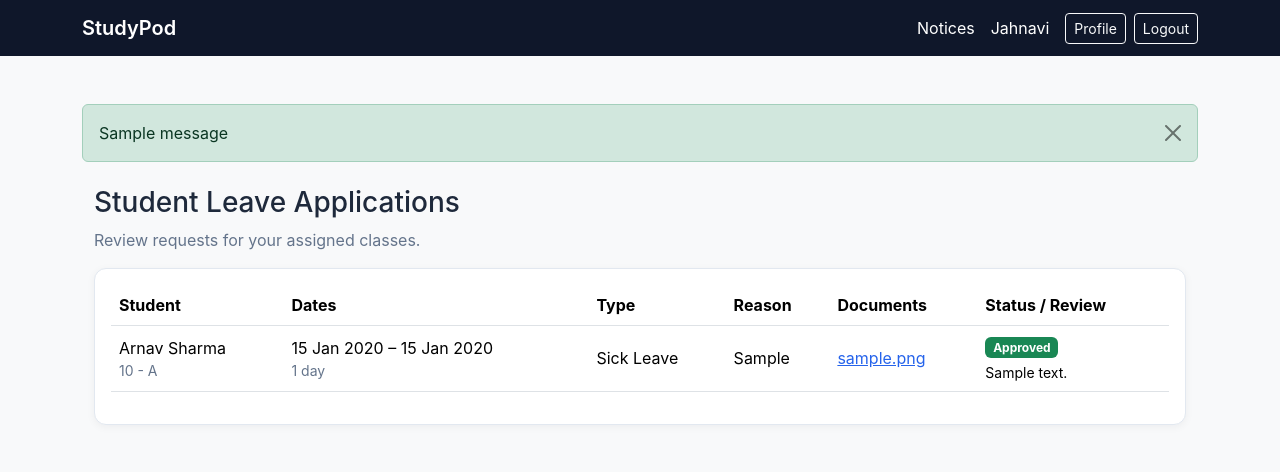
After one commit to jahnavi-deshkar/Study_Pod, a Django app: page /academics/teacher/leaves/ in a window 1280 px wide. The commit adds this page. Shown: the top 472 px of the page. Run offline with Django 5.2, Linux system fonts and the light colour scheme; a user stored in the database is signed in; data comes from the database, SQL or seed files in the repository; both versions use the stored data as it was after the commit; tables that the repository leaves empty hold one stand-in row (values such as "Sample post"); one stand-in notice (Sample message) is shown.

Commit message:
Updated frontend

```diff
--- a/academics/admin.py
+++ b/academics/admin.py
@@ -1,5 +1,5 @@
 from django.contrib import admin
-from .models import Class, DoubtAttachment, DoubtReply, DoubtThread, Subject, TeachingAssignment, Timetable, Notice
+from .models import Class, DoubtAttachment, DoubtReply, DoubtThread, LeaveApplication, LeaveAttachment, Subject, TeachingAssignment, Timetable, Notice
 from .models import Attendance
 
 admin.site.register(Class)
@@ -10,4 +10,6 @@ admin.site.register(Attendance)
 admin.site.register(DoubtThread)
 admin.site.register(DoubtAttachment)
 admin.site.register(DoubtReply)
+admin.site.register(LeaveApplication)
+admin.site.register(LeaveAttachment)
 admin.site.register(Timetable)
--- /dev/null
+++ b/academics/templates/academics/teacher_leave.html
@@ -0,0 +1,20 @@
+{% extends "accounts/base.html" %}
+{% block title %}Leave Review | StudyPod{% endblock %}
+{% block content %}
+<div class="container mt-4"><h1 class="h3">Student Leave Applications</h1><p class="text-muted">Review requests for your assigned classes.</p>
+<div id="reviewMessage"></div>
+<div class="card"><div class="card-body"><div class="table-responsive"><table class="table align-middle"><thead><tr><th>Student</th><th>Dates</th><th>Type</th><th>Reason</th><th>Documents</th><th>Status / Review</th></tr></thead><tbody>
+{% for application in applications %}<tr><td>{{ application.student.user.get_full_name|default:application.student.user.username }}<div class="small text-muted">{{ application.student_class }}</div></td><td>{{ application.start_date|date:"d M Y" }} – {{ application.end_date|date:"d M Y" }}<div class="small text-muted">{{ application.total_days }} day{{ application.total_days|pluralize }}</div></td><td>{{ application.get_leave_type_display }}</td><td>{{ application.reason }}</td><td>{% for attachment in application.attachments.all %}<a href="{% url 'leave_attachment_download' attachment.pk %}">{{ attachment.file.name|cut:"leave_attachments/" }}</a><br>{% empty %}—{% endfor %}</td><td>
+{% if application.status == "PENDING" %}<form class="leave-review-form" method="post" action="{% url 'leave_review_api' application.pk %}">{% csrf_token %}<textarea class="form-control form-control-sm mb-2" name="review_note" rows="2" placeholder="Instructor note (optional)"></textarea><div class="d-flex gap-2"><button class="btn btn-sm btn-success" name="status" value="APPROVED">Approve</button><button class="btn btn-sm btn-danger" name="status" value="REJECTED">Reject</button></div></form>{% else %}<span class="badge {% if application.status == "APPROVED" %}text-bg-success{% elif application.status == "REJECTED" %}text-bg-danger{% else %}text-bg-secondary{% endif %}">{{ application.get_status_display }}</span><div class="small mt-1">{{ application.review_note|default:"No instructor note." }}</div>{% endif %}</td></tr>
+{% empty %}<tr><td colspan="6" class="text-center text-muted">No leave applications found.</td></tr>{% endfor %}</tbody></table></div></div></div></div>
+<script>
+document.querySelectorAll(".leave-review-form").forEach(form => form.addEventListener("submit", async event => {
+    event.preventDefault();
+    const button = event.submitter, data = new FormData(form); data.set("status", button.value);
+    const response = await fetch(form.action, {method: "POST", body: data}), result = await response.json();
+    const box = document.getElementById("reviewMessage");
+    if (!response.ok) { box.textContent = result.error || "Could not save the review."; box.className = "alert alert-danger"; return; }
+    window.location.reload();
+}));
+</script>
+{% endblock %}
--- a/academics/urls.py
+++ b/academics/urls.py
@@ -4,6 +4,9 @@ from . import views
 
 
 urlpatterns = [
+    path("student/leave/", views.student_leave_page, name="student_leave_page"),
+    path("teacher/leaves/", views.teacher_leave_page, name="teacher_leave_page"),
+    path("parent/leaves/", views.parent_leave_page, name="parent_leave_page"),
     path("teacher/attendance/", views.teacher_attendance, name="teacher_attendance"),
     path("student/attendance/", views.student_attendance, name="academics_student_attendance"),
     path("discussions/", views.doubt_threads, name="doubt_threads"),
--- a/academics/views.py
+++ b/academics/views.py
@@ -3,10 +3,11 @@ from decimal import Decimal, InvalidOperation
 
 from django.contrib import messages
 from django.contrib.auth.decorators import login_required
-from django.db import models, transaction
+from django.core.paginator import EmptyPage, PageNotAnInteger, Paginator
+from django.db import IntegrityError, models, transaction
 from django.db.models import Avg, Count, DecimalField, ExpressionWrapper, F, Max, Min, Q, Sum, Value
 from django.db.models.functions import Coalesce
-from django.http import FileResponse, HttpResponseBadRequest, HttpResponseForbidden
+from django.http import FileResponse, HttpResponseBadRequest, HttpResponseForbidden, JsonResponse
 from django.shortcuts import get_object_or_404, redirect, render
 from django.urls import reverse
 from django.utils import timezone
@@ -14,11 +15,209 @@ from django.utils import timezone
 from accounts.models import StudentProfile
 from exam_engine.models import AssessmentAttempt, Question, StudentAnswer
 
-from .forms import AttendanceSelectionForm, DoubtInboxFilterForm, DoubtReplyForm, DoubtThreadForm
-from .models import Assessment, Attendance, Class, DoubtAttachment, DoubtReply, DoubtThread, Subject, TeachingAssignment, Timetable
+from .forms import AttendanceSelectionForm, DoubtInboxFilterForm, DoubtReplyForm, DoubtThreadForm, LeaveApplicationForm
+from .models import Assessment, Attendance, Class, DoubtAttachment, DoubtReply, DoubtThread, LeaveApplication, LeaveAttachment, Subject, TeachingAssignment, Timetable
 
 
 WEEKDAYS = tuple(Timetable.DayOfWeek.choices)
+
+
+def _leave_json(application):
+    return {
+        "id": application.pk,
+        "leave_type": application.leave_type,
+        "leave_type_display": application.get_leave_type_display(),
+        "start_date": application.start_date.isoformat(),
+        "end_date": application.end_date.isoformat(),
+        "total_days": application.total_days,
+        "reason": application.reason,
+        "parent_acknowledgement": application.parent_acknowledgement,
+        "status": application.status,
+        "status_display": application.get_status_display(),
+        "submission_date": application.created_at.isoformat(),
+        "review_note": application.review_note,
+        "reviewed_at": application.reviewed_at.isoformat() if application.reviewed_at else None,
+        "attachments": [
+            {"name": attachment.file.name.rsplit("/", 1)[-1], "url": reverse("leave_attachment_download", args=[attachment.pk])}
+            for attachment in application.attachments.all()
+        ],
+    }
+
+
+def _leave_access(user, application):
+    if user.role == "STUDENT":
+        return application.student.user_id == user.pk
+    if user.role == "PARENT":
+        return application.parent_acknowledgement and application.student.parent_id == getattr(
+            getattr(user, "parent_profile", None), "pk", None
+        )
+    if user.role == "TEACHER":
+        return TeachingAssignment.objects.filter(
+            teacher__user=user, student_class_id=application.student_class_id
+        ).exists()
+    return user.is_staff
+
+
+@login_required
+def student_leave_page(request):
+    if request.user.role != "STUDENT":
+        return redirect("dashboard")
+    applications = LeaveApplication.objects.filter(student=request.user.student_profile).prefetch_related(
+        "attachments"
+    )
+    today = timezone.localdate()
+    approved_days = sum(
+        application.total_days for application in applications.filter(
+            status=LeaveApplication.Status.APPROVED,
+            start_date__year=today.year,
+        )
+    )
+    return render(request, "academics/student_leave.html", {
+        "leave_form": LeaveApplicationForm(),
+        "applications": applications,
+        "approved_days": approved_days,
+        "pending_count": applications.filter(status=LeaveApplication.Status.PENDING).count(),
+        "rejected_count": applications.filter(status=LeaveApplication.Status.REJECTED).count(),
+        "current_year": today.year,
+    })
+
+
+@login_required
+def teacher_leave_page(request):
+    if request.user.role != "TEACHER" and not request.user.is_staff:
+        return redirect("dashboard")
+    applications = LeaveApplication.objects.select_related("student__user", "student_class").filter(
+        student_class__in=Class.objects.filter(teaching_assignments__teacher__user=request.user)
+    )
+    if request.user.is_staff and request.user.role != "TEACHER":
+        applications = LeaveApplication.objects.select_related("student__user", "student_class").all()
+    applications = applications.prefetch_related("attachments")
+    return render(request, "academics/teacher_leave.html", {"applications": applications})
+
+
+@login_required
+def parent_leave_page(request):
+    if request.user.role != "PARENT":
+        return redirect("dashboard")
+    applications = LeaveApplication.objects.filter(
+        student__parent=request.user.parent_profile,
+        parent_acknowledgement=True,
+    ).select_related("student__user", "student_class").prefetch_related("attachments")
+    return render(request, "academics/parent_leave.html", {"applications": applications})
+
+
+@login_required
+def leave_apply_api(request):
+    if request.method != "POST":
+        return JsonResponse({"error": "POST required."}, status=405)
+    if request.user.role != "STUDENT":
+        return JsonResponse({"error": "Only students can apply for leave."}, status=403)
+    student = request.user.student_profile
+    if student.student_class_id is None:
+        return JsonResponse({"error": "Your profile is not assigned to a class."}, status=400)
+    form = LeaveApplicationForm(request.POST, request.FILES)
+    if not form.is_valid():
+        return JsonResponse({"errors": form.errors.get_json_data()}, status=400)
+    values = form.cleaned_data
+    if LeaveApplication.objects.filter(
+        student=student,
+        start_date=values["start_date"],
+        end_date=values["end_date"],
+        status__in=(LeaveApplication.Status.PENDING, LeaveApplication.Status.APPROVED),
+    ).exists():
+        return JsonResponse({"error": "An active leave application already covers these exact dates."}, status=409)
+    try:
+        with transaction.atomic():
+            application = form.save(commit=False)
+            application.student = student
+            application.student_class = student.student_class
+            application.save()
+            for uploaded in values.get("attachments", []):
+                LeaveAttachment.objects.create(application=application, file=uploaded)
+    except IntegrityError:
+        return JsonResponse({"error": "An active leave application already covers these exact dates."}, status=409)
+    return JsonResponse({"application": _leave_json(application)}, status=201)
+
+
+@login_required
+def leave_history_api(request):
+    if request.method != "GET":
+        return JsonResponse({"error": "GET required."}, status=405)
+    if request.user.role != "STUDENT":
+        return JsonResponse({"error": "Student account required."}, status=403)
+    records = LeaveApplication.objects.filter(student=request.user.student_profile).prefetch_related("attachments")
+    status_filter = request.GET.get("status", "").upper()
+    if status_filter:
+        if status_filter not in LeaveApplication.Status.values:
+            return JsonResponse({"error": "Invalid status filter."}, status=400)
+        records = records.filter(status=status_filter)
+    paginator = Paginator(records, 10)
+    try:
+        page = paginator.page(request.GET.get("page", 1))
+    except PageNotAnInteger:
+        return JsonResponse({"error": "Page must be a whole number."}, status=400)
+    except EmptyPage:
+        return JsonResponse({"error": "Requested page is out of range."}, status=404)
+    return JsonResponse({
+        "results": [_leave_json(application) for application in page.object_list],
+        "pagination": {"page": page.number, "pages": paginator.num_pages, "count": paginator.count,
+                       "has_next": page.has_next(), "has_previous": page.has_previous()},
+    })
+
+
+@login_required
+def leave_detail_api(request, pk):
+    if request.method != "GET":
+        return JsonResponse({"error": "GET required."}, status=405)
+    application = get_object_or_404(
+        LeaveApplication.objects.prefetch_related("attachments"), pk=pk
+    )
+    if not _leave_access(request.user, application):
+        return JsonResponse({"error": "You cannot access this leave application."}, status=403)
+    return JsonResponse({"application": _leave_json(application)})
+
+
+@login_required
+def leave_cancel_api(request, pk):
+    if request.method not in ("POST", "DELETE"):
+        return JsonResponse({"error": "POST or DELETE required."}, status=405)
+    if request.user.role != "STUDENT":
+        return JsonResponse({"error": "Only the applicant can cancel leave."}, status=403)
+    application = get_object_or_404(LeaveApplication, pk=pk, student__user=request.user)
+    if application.status != LeaveApplication.Status.PENDING:
+        return JsonResponse({"error": "Only pending applications can be cancelled."}, status=409)
+    application.status = LeaveApplication.Status.CANCELLED
+    application.save(update_fields=["status"])
+    return JsonResponse({"application": _leave_json(application)})
+
+
+@login_required
+def leave_review_api(request, pk):
+    if request.method != "POST":
+        return JsonResponse({"error": "POST required."}, status=405)
+    application = get_object_or_404(LeaveApplication, pk=pk)
+    if not _leave_access(request.user, application) or request.user.role not in ("TEACHER",) and not request.user.is_staff:
+        return JsonResponse({"error": "You cannot review this leave application."}, status=403)
+    if application.status != LeaveApplication.Status.PENDING:
+        return JsonResponse({"error": "Only pending applications can be reviewed."}, status=409)
+    status = request.POST.get("status", "").upper()
+    if status not in (LeaveApplication.Status.APPROVED, LeaveApplication.Status.REJECTED):
+        return JsonResponse({"error": "Choose Approved or Rejected."}, status=400)
+    application.status = status
+    application.review_note = (request.POST.get("review_note") or "").strip()[:4000]
+    application.reviewer = request.user
+    application.reviewed_at = timezone.now()
+    application.save(update_fields=["status", "review_note", "reviewer", "reviewed_at"])
+    return JsonResponse({"application": _leave_json(application)})
+
+
+@login_required
+def leave_attachment_download(request, pk):
+    attachment = get_object_or_404(LeaveAttachment.objects.select_related("application"), pk=pk)
+    if not _leave_access(request.user, attachment.application):
+        return HttpResponseForbidden("You cannot access this supporting document.")
+    name = attachment.file.name.rsplit("/", 1)[-1]
+    return FileResponse(attachment.file.open("rb"), as_attachment=True, filename=name)
 
 
 def _timetable_days(entries):
--- a/accounts/templates/accounts/base.html
+++ b/accounts/templates/accounts/base.html
@@ -1,80 +1,63 @@
 <!DOCTYPE html>
 <html lang="en">
+<head>
+    <meta charset="UTF-8">
+    <meta name="viewport" content="width=device-width, initial-scale=1.0">
+    <title>{% block title %}StudyPod{% endblock %}</title>
+    <link href="https://cdn.jsdelivr.net/npm/bootstrap@5.3.3/dist/css/bootstrap.min.css" rel="stylesheet">
+    <style>
+        :root {
+            --sp-primary: #2563eb;
+            --sp-navy: #0f172a;
+            --sp-background: #f8fafc;
+            --sp-text: #1e293b;
+            --sp-muted: #64748b;
+            --sp-border: #e2e8f0;
+        }
 
-<head>
+        body {
+            background: var(--sp-background);
+            color: var(--sp-text);
+            font-family: -apple-system, BlinkMacSystemFont, "Segoe UI", sans-serif;
+        }
 
-    <meta charset="UTF-8">
-
-    <meta name="viewport" content="width=device-width, initial-scale=1.0">
-
-    <title>{% block title %}StudyPod{% endblock %}</title>
-
-    <!-- Bootstrap 5 -->
-    <link
-        href="https://cdn.jsdelivr.net/npm/bootstrap@5.3.3/dist/css/bootstrap.min.css"
-        rel="stylesheet"
-    >
-
+        .navbar.bg-dark { background-color: var(--sp-navy) !important; }
+        h1, h2, h3, h4, h5, h6 { color: var(--sp-navy); font-weight: 600; }
+        .btn-primary { background-color: var(--sp-primary); border-color: var(--sp-primary); }
+        .btn-primary:hover, .btn-primary:focus { background-color: #1d4ed8; border-color: #1d4ed8; }
+        .card { background-color: #fff; border: 1px solid var(--sp-border); border-radius: 12px; box-shadow: 0 2px 8px rgb(15 23 42 / 5%); }
+        a:not(.btn):not(.navbar-brand) { color: var(--sp-primary); }
+        .navbar a:not(.btn):not(.navbar-brand) { color: #fff; }
+        .text-muted { color: var(--sp-muted) !important; }
+    </style>
 </head>
-
 <body class="bg-light">
-
-    <!-- Navigation Bar -->
     <nav class="navbar navbar-dark bg-dark">
         <div class="container d-flex justify-content-between">
             {% if user.is_authenticated %}
                 <a href="{% url 'dashboard' %}" class="navbar-brand fw-semibold">StudyPod</a>
-                <div class="d-flex align-items-center">
-
-                    <span class="text-white me-3">
-                        {{ user.get_full_name|default:user.username }}
-                    </span>
-
-                    <a
-                      href="{% url 'profile' %}"
-                    class="btn btn-outline-light btn-sm me-2"
-                    >
-                    Profile
-                    </a>
-
-                    <a
-                    href="{% url 'logout' %}"
-                    class="btn btn-outline-light btn-sm"
-                    >
-                    Logout
-                    </a>
-
+                <div class="d-flex flex-wrap align-items-center gap-2">
+                    <a href="{% url 'notices' %}" class="text-white text-decoration-none me-2">Notices</a>
+                    <span class="text-white me-2">{{ user.get_full_name|default:user.username }}</span>
+                    <a href="{% url 'profile' %}" class="btn btn-outline-light btn-sm">Profile</a>
+                    <a href="{% url 'logout' %}" class="btn btn-outline-light btn-sm">Logout</a>
                 </div>
-
             {% endif %}
-
         </div>
     </nav>
 
-
-    <!-- Main Content -->
     <main class="container py-5">
-    {% if messages %}
-        {% for message in messages %}
-            <div class="container mt-3">
+        {% if messages %}
+            {% for message in messages %}
                 <div class="alert alert-{{ message.tags }} alert-dismissible fade show" role="alert">
                     {{ message }}
-                    <button type="button" class="btn-close" data-bs-dismiss="alert"></button>
+                    <button type="button" class="btn-close" data-bs-dismiss="alert" aria-label="Close"></button>
                 </div>
-            </div>
-           {% endfor %}
+            {% endfor %}
         {% endif %}
-        {% block content %}
-        {% endblock %}
-
+        {% block content %}{% endblock %}
     </main>
 
-
-    <!-- Bootstrap JavaScript -->
-    <script
-        src="https://cdn.jsdelivr.net/npm/bootstrap@5.3.3/dist/js/bootstrap.bundle.min.js">
-    </script>
-
+    <script src="https://cdn.jsdelivr.net/npm/bootstrap@5.3.3/dist/js/bootstrap.bundle.min.js"></script>
 </body>
-
 </html>
--- a/study_pod/settings.py
+++ b/study_pod/settings.py
@@ -161,3 +161,7 @@ DEFAULT_AUTO_FIELD = "django.db.models.BigAutoField"
 # configured total. Administrators may set this to False to allow an explicit
 # "Proceed Anyway" choice in the teacher preview confirmation.
 ASSESSMENT_MARKS_STRICT = True
+
+# Retroactive requests are disabled unless the leave policy explicitly permits
+# emergency leave after its start date.
+LEAVE_ALLOW_RETROACTIVE_EMERGENCY = False
--- a/study_pod/urls.py
+++ b/study_pod/urls.py
@@ -18,6 +18,7 @@ from django.contrib import admin
 from django.urls import path, include
 from django.conf import settings
 from django.conf.urls.static import static
+from academics import views as academic_views
 
 
 urlpatterns = [
@@ -25,6 +26,12 @@ urlpatterns = [
     path("", include("accounts.urls")),
     path("academics/", include("academics.urls")),
     path("exam/", include("exam_engine.urls")),
+    path("api/student/leave/apply/", academic_views.leave_apply_api, name="leave_apply_api"),
+    path("api/student/leave/history/", academic_views.leave_history_api, name="leave_history_api"),
+    path("api/student/leave/<int:pk>/", academic_views.leave_detail_api, name="leave_detail_api"),
+    path("api/student/leave/<int:pk>/cancel/", academic_views.leave_cancel_api, name="leave_cancel_api"),
+    path("api/teacher/leave/<int:pk>/review/", academic_views.leave_review_api, name="leave_review_api"),
+    path("api/leave/attachments/<int:pk>/", academic_views.leave_attachment_download, name="leave_attachment_download"),
 ]
 
 
```
Also changed, not shown: academics/forms.py (+55 -1 lines), academics/models.py (+69 -0 lines), academics/templates/academics/parent_leave.html (added, +7 -0 lines), academics/templates/academics/student_leave.html (added, +74 -0 lines), accounts/templates/accounts/login.html (+38 -18 lines), accounts/templates/accounts/parent_dashboard.html (+7 -0 lines), accounts/templates/accounts/student_dashboard.html (+9 -0 lines), accounts/templates/accounts/teacher_dashboard.html (+9 -0 lines), README.md, academics/migrations/0016_leaveapplication_leaveattachment_and_more.py (added), db.sqlite3, 1 other file.
